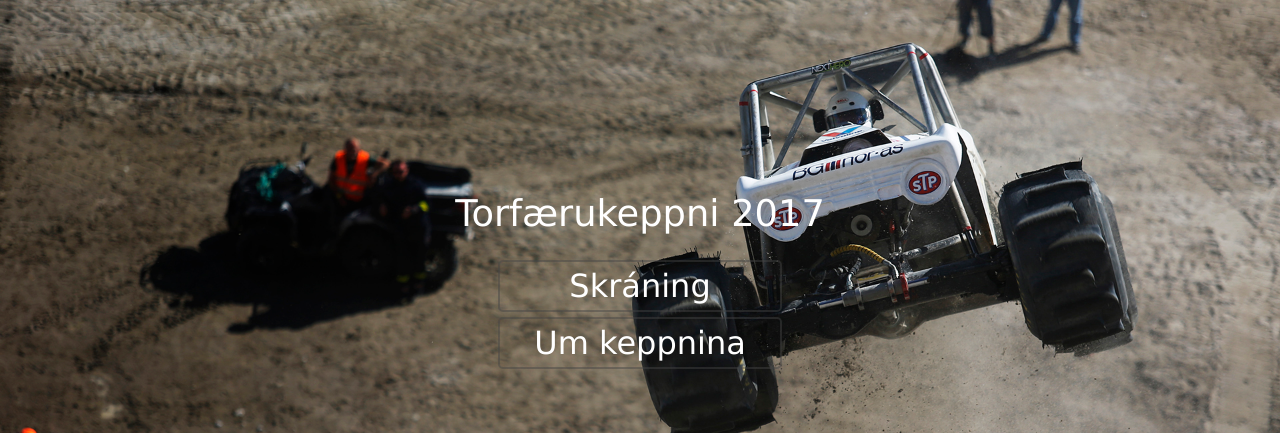
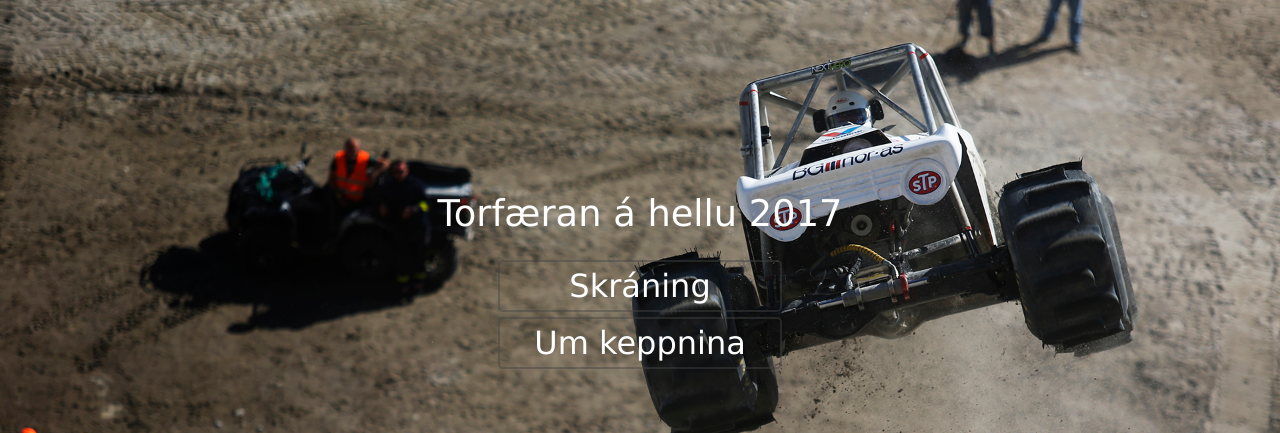
Before and after one commit to gudmunduro/VSH-hopverkefni, a PHP site: page / in a window 1280 px wide. Shown: the part 48-481 px from the top of the page. Run offline with PHP 8.4, Linux system fonts and the light colour scheme; some libraries are stand-ins or nearby versions.

Commit message:
Lagaði þannig að það sé hægt að breyta upplýsingum

```diff
--- a/WebSite/include/homepage.js
+++ b/WebSite/include/homepage.js
@@ -280,7 +280,7 @@ class AboutPage {
     constructor()
     {
         this.title = "Um keppnina"
-        this.text = "Lorem ipsum dolor sit amet, consectetur adipiscing elit. Integer varius erat vitae dapibus lacinia. Donec id ligula libero. Cras a purus risus. Donec vitae euismod nulla. Mauris malesuada faucibus tortor non dictum. Vivamus consectetur mauris ac dictum ultricies. Maecenas eleifend dapibus dui eu cursus. Integer ullamcorper, enim ut fringilla finibus, sem nulla porta augue, blandit lobortis ipsum ex vitae est. Vestibulum sit amet mi tortor. Ut porttitor dapibus faucibus."
+        this.text = "Torfæran á Hellu verður að þessu sinni haldin 23. 13. og verður fyrsta umferð íslandsmótsins í torfæru. Búast má við gríðarlegum tilþrifum að vanda, áin og mýrin á sínum stað og lofum mikilli skemmtun."
 
         let div = document.createElement("div")
         let title = document.createElement("h1")
--- a/WebSite/index.php
+++ b/WebSite/index.php
@@ -41,7 +41,7 @@ include "api/functions.php";
             </ul>
         </nav>
         <div class="mainDiv" id="mainDiv">
-            <h1 class="mainTitle">Torfærukeppni 2017</h1>
+            <h1 class="mainTitle">Torfæran á hellu 2017</h1>
             <a class="openFormButton" onclick="openForm()">Skráning</a>
             <a class="openFormButton" onclick="openAboutPage()">Um keppnina</a>
         </div>
```
Also changed, not shown: WebSite/api/change.php (+4 -4 lines).
